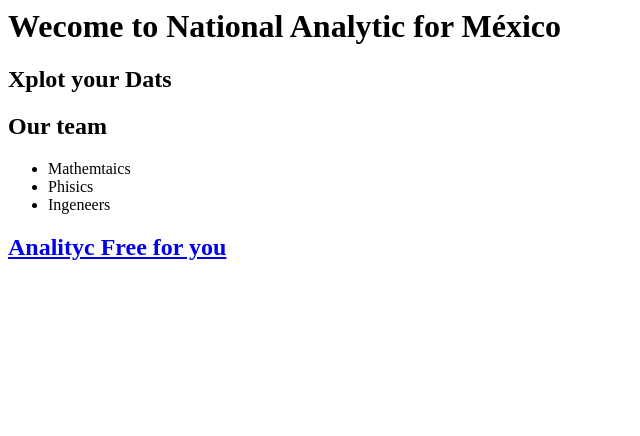
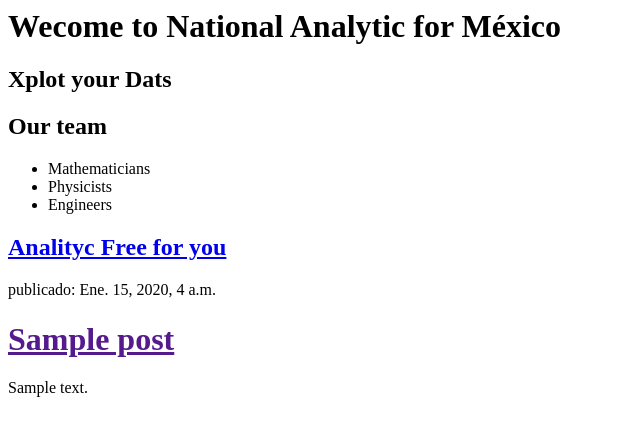
Before and after one commit to NerfeMats/my-first-blog, a Django app: template blog/templates/blog/post_list.html in a window 1280 px wide. Shown: the top 436 px of the page, without its empty margins (0-640 px from the left). Run offline with Django 3.2, Linux system fonts and the light colour scheme; the template is opened without the code that fills it: values that come from a table or form of the project are taken from there, others are empty; tables that the repository leaves empty hold one stand-in row (values such as "Sample post").

Commit message:
Seguimos

```diff
--- a/blog/templates/blog/post_list.html
+++ b/blog/templates/blog/post_list.html
@@ -11,15 +11,22 @@
         <div>
         <h2>Our team</h2>
         <ul>
-            <li>Mathemtaics</li>
-            <li>Phisics</li>
-            <li>Ingeneers</li>
+            <li>Mathematicians</li>
+            <li>Physicists</li>
+            <li>Engineers</li>
         </ul>
         </div>
             <h2><a href="analiticafree">Analityc Free for you</a></h2>
         <div>
-
-
+            {% for post in posts%}
+            <div>
+            <p>publicado: {{post.published_date}}</p>
+                <h1>
+                    <a href="">{{post.title}}</a>
+                </h1>
+                <p>{{post.text|linebreaksbr}}</p>
+            </div>
+            {% endfor%}
         </div>
     </body>
 </html>
```
Also changed, not shown: blog/views.py (+11 -1 lines).
